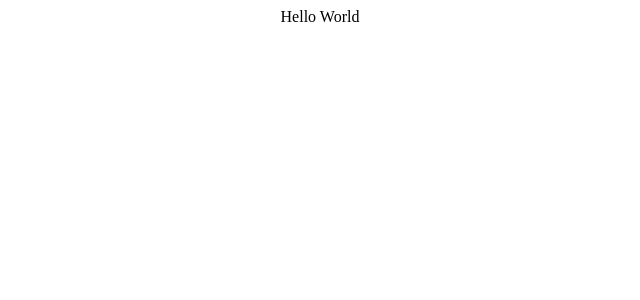
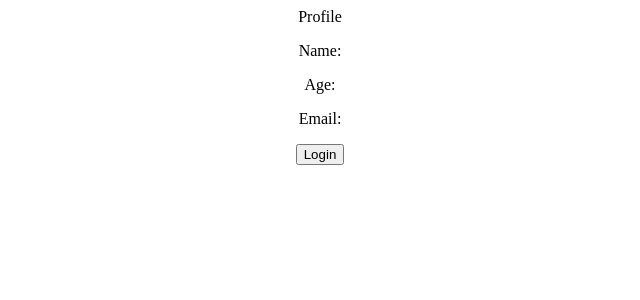
Before and after one commit to allenaxie/react-redux-practice, a React (Create React App) app: page / in a window 1280 px wide. Shown: the top 300 px of the page, without its empty margins (320-960 px from the left). Built offline with nearby package versions, Linux system fonts and the light colour scheme.

Commit message:
Stub up login and profile components.

```diff
--- a/src/App.js
+++ b/src/App.js
@@ -1,10 +1,15 @@
 import './App.css';
+import Profile from './components/Profile';
+import Login from './components/Login';
 
 function App() {
   return (
-    <div className="App">
-      Hello World
-    </div>
+    <>
+      <div className="App">
+        <Profile />
+        <Login />
+      </div>
+    </>
   );
 }
 
--- /dev/null
+++ b/src/components/Login.js
@@ -0,0 +1,9 @@
+import React from 'react'
+
+const Login = () => {
+  return (
+    <button>Login</button>
+  )
+}
+
+export default Login
--- /dev/null
+++ b/src/components/Profile.js
@@ -0,0 +1,14 @@
+import React from 'react'
+
+const Profile = () => {
+    return (
+        <>
+            <div>Profile</div>
+            <p>Name: </p>
+            <p>Age:</p>
+            <p>Email: </p>
+        </>
+    )
+}
+
+export default Profile
```
